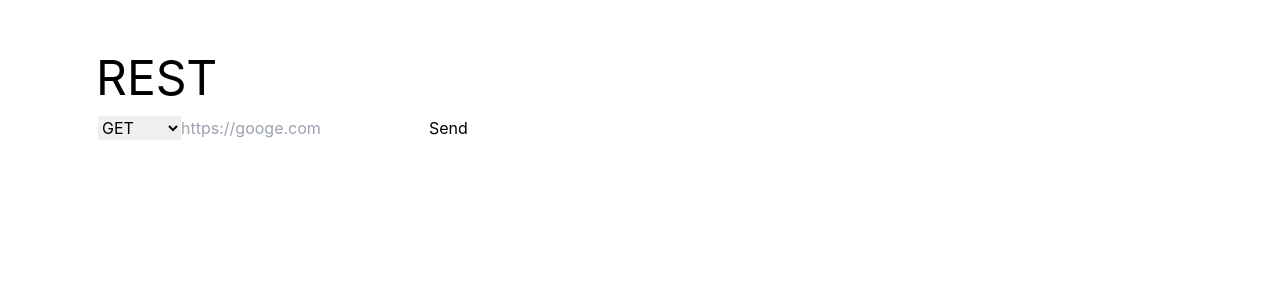
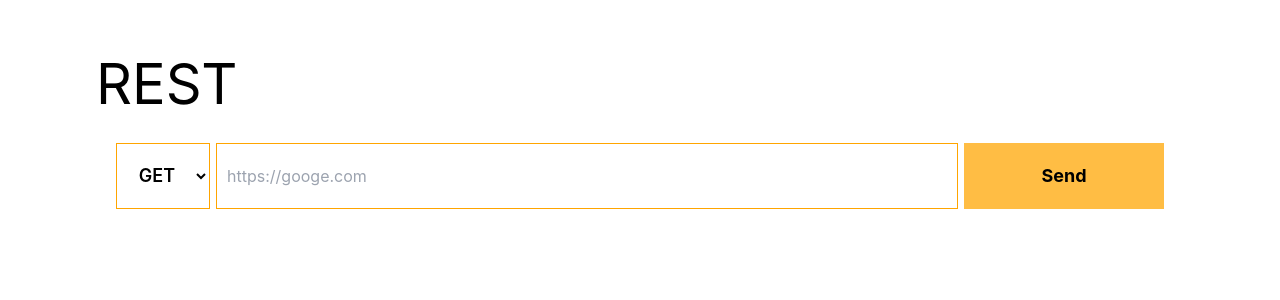
Before and after one commit to theurbandev/Resting, a Next.js app: page / in a window 1280 px wide. Shown: the top 300 px of the page. Built offline with nearby package versions, Linux system fonts and the light colour scheme.

Commit message:
aligned all items in toolbar

```diff
--- a/pages/components/toolbar.tsx
+++ b/pages/components/toolbar.tsx
@@ -2,8 +2,10 @@ import styles from "./../../styles/toolbar.module.css";
 
 export const Toolbar = () => {
   return (
-    <div className="flex">
-      <select className={styles.methodsContainer}>
+    <div className={`flex ${styles.toolbar}`}>
+      <select
+        className={`basis-1/12 text-lg font-semibold ${styles.methodsContainer}`}
+      >
         <option>GET</option>
         <option>POST</option>
         <option>PUT</option>
@@ -11,9 +13,14 @@ export const Toolbar = () => {
         <option>UPDATE</option>
       </select>
 
-      <input placeholder="https://googe.com" />
+      <input
+        className={`w-96 flex-1 ${styles.searchBar}`}
+        placeholder="https://googe.com"
+      />
 
-      <button>Send</button>
+      <button className={`flex-none text-lg font-bold ${styles.sendButton}`}>
+        Send
+      </button>
     </div>
   );
 };
--- a/styles/Home.module.css
+++ b/styles/Home.module.css
@@ -27,7 +27,7 @@
 
 /* NAV */
 .logo {
-  font-size: 3rem;
+  font-size: 3.5rem;
   text-align: left;
 }
 
--- a/styles/globals.css
+++ b/styles/globals.css
@@ -17,6 +17,10 @@ a {
   text-decoration: none;
 }
 
+input {
+  background-color: transparent;
+}
+
 * {
   box-sizing: border-box;
 }
--- a/styles/toolbar.module.css
+++ b/styles/toolbar.module.css
@@ -1,2 +1,26 @@
 .methodsContainer {
+  text-align: center;
+  background-color: transparent;
+  border: solid 1px orange;
 }
+
+.toolbar {
+  padding: 15px;
+  height: 100%;
+}
+
+.toolbar * {
+  height: 100%;
+  margin: 0px 3px;
+}
+
+.searchBar {
+  border: solid 1px orange;
+  padding: 0px 10px;
+}
+
+.sendButton {
+  background-color: rgba(255, 166, 2, 0.738);
+  width: 200px;
+  user-select: none;
+}
```
